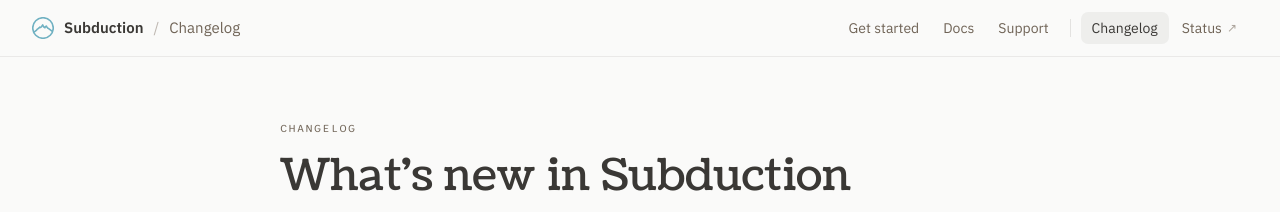
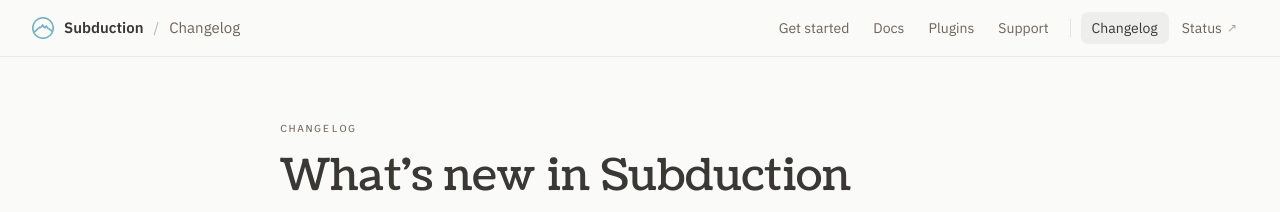
Before and after one commit to subduction-dev/releases, a Jekyll site: the page built from index.html, in a window 1280 px wide and 900 px high. Shown: the top 212 px of the window. Built offline with Jekyll 4.4.1, drawn with Linux system fonts in a browser that asks for light colours.

Commit message:
site: update to the seed (2 file(s))

```diff
--- a/_includes/footer.html
+++ b/_includes/footer.html
@@ -23,6 +23,11 @@
           <a href="https://shelf.subd.app/docs/self-hosting">Self-hosting</a>
         </div>
         <div>
+          <p class="eyebrow">Plugins</p>
+          <a href="https://shelf.subd.app/plugins">Plugins</a>
+
+        </div>
+        <div>
           <p class="eyebrow">Support</p>
           <a href="https://shelf.subd.app/support">Support</a>
 
--- a/_includes/masthead.html
+++ b/_includes/masthead.html
@@ -14,6 +14,7 @@
         <nav class="nav" aria-label="Shelf">
           <a href="https://shelf.subd.app/start">Get started</a>
           <a href="https://shelf.subd.app/docs">Docs</a>
+          <a href="https://shelf.subd.app/plugins">Plugins</a>
           <a href="https://shelf.subd.app/support">Support</a>
           <span class="nav-rule" aria-hidden="true"></span>
           <a href="https://releases.subd.app" aria-current="page">Changelog</a>
@@ -24,6 +25,7 @@
           <nav class="menu-panel" aria-label="Shelf">
             <a href="https://shelf.subd.app/start">Get started <span class="go" aria-hidden="true">→</span></a>
             <a href="https://shelf.subd.app/docs">Docs <span class="go" aria-hidden="true">→</span></a>
+            <a href="https://shelf.subd.app/plugins">Plugins <span class="go" aria-hidden="true">→</span></a>
             <a href="https://shelf.subd.app/support">Support <span class="go" aria-hidden="true">→</span></a>
             <p class="eyebrow menu-group">Elsewhere</p>
             <a href="https://releases.subd.app" aria-current="page">Changelog <span class="go" aria-hidden="true">→</span></a>
```
